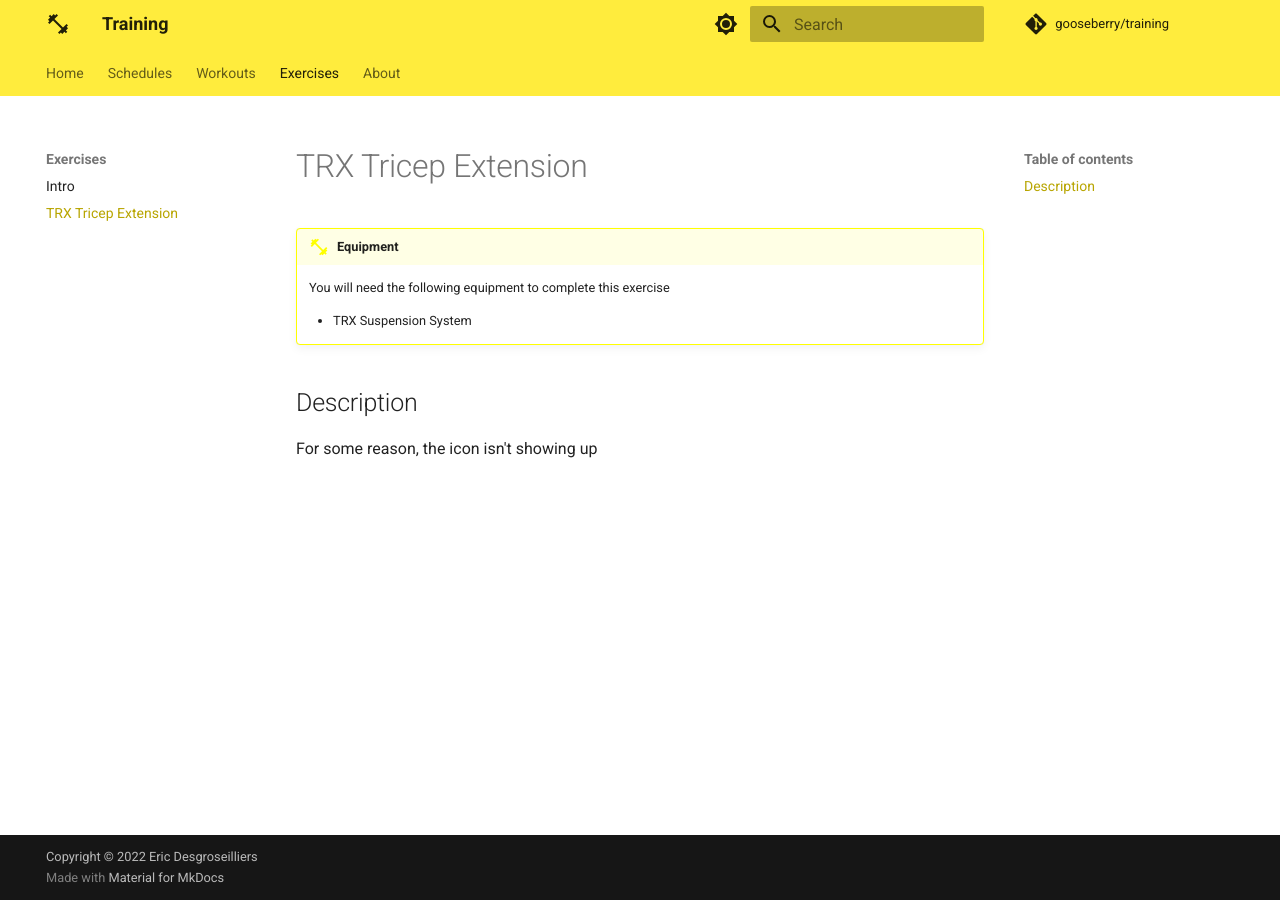
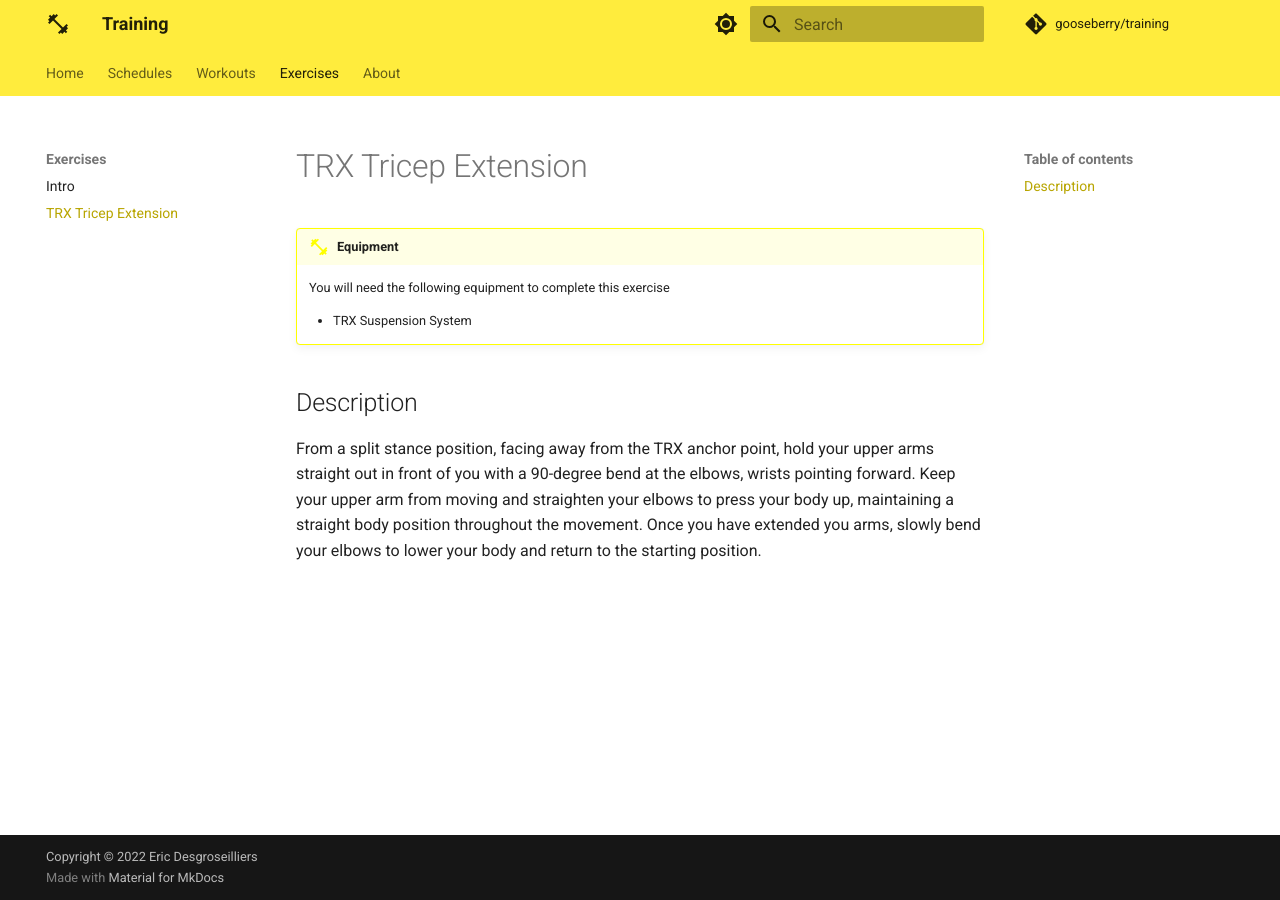
Before and after one commit to gooseberry/training, an MkDocs documentation site: the page built from docs/exercises/trx-tricep-extension.md, in a window 1280 px wide. Built offline with MkDocs 1.6.1 and Material for MkDocs 9.7.7, drawn with Linux system fonts in a browser that asks for light colours; comment, search, counter and statistics services are not loaded.

Commit message:
Update trx-tricep-extension.md

```diff
--- a/docs/exercises/trx-tricep-extension.md
+++ b/docs/exercises/trx-tricep-extension.md
@@ -8,4 +8,4 @@
 
 ## Description
 
-For some reason, the icon isn't showing up
+From a split stance position, facing away from the TRX anchor point, hold your upper arms straight out in front of you with a 90-degree bend at the elbows, wrists pointing forward.  Keep your upper arm from moving and straighten your elbows to press your body up, maintaining a straight body position throughout the movement.  Once you have extended you arms, slowly bend your elbows to lower your body and return to the starting position.
```
